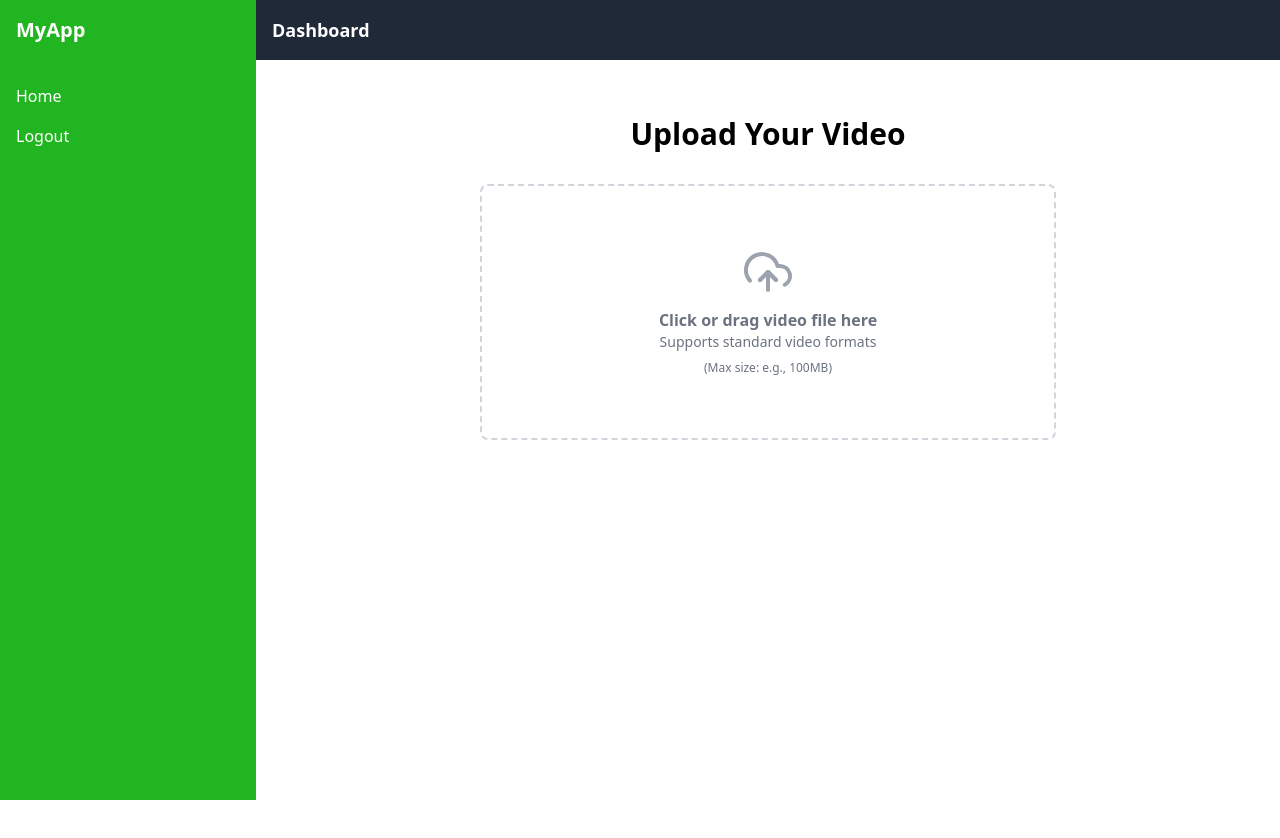
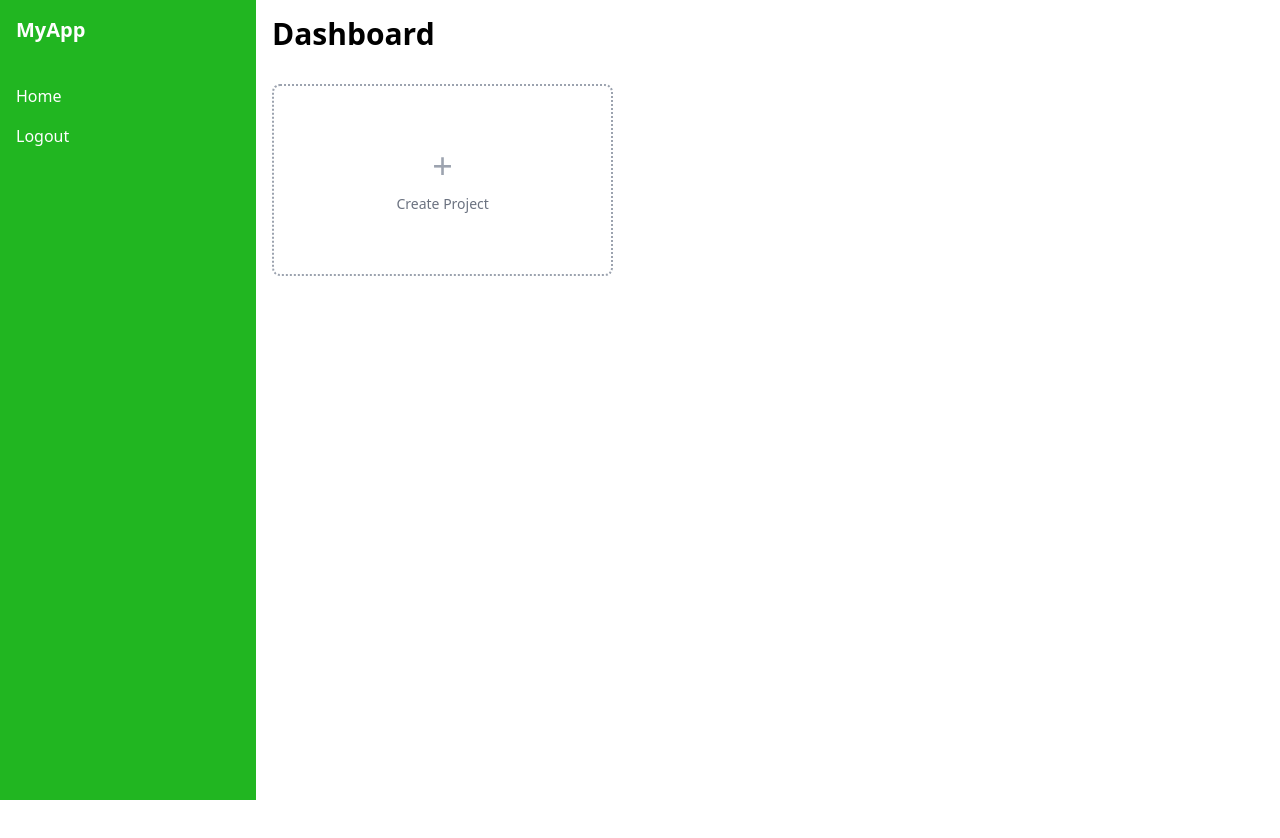
Before and after one commit to FlorianGrollich/capstone, a React (Vite) app in the folder frontend/: page / in a window 1280 px wide. Shown: the top 838 px of the page. After the commit the page ends 800 px from the top, so only its background shows below. Built offline with nearby package versions, Linux system fonts and the light colour scheme; sample sign-in values are in the browser's storage.

Commit message:
styling improve styling of create project button

```diff
--- a/frontend/src/App.tsx
+++ b/frontend/src/App.tsx
@@ -8,7 +8,7 @@ import Layout from "./components/Layout.tsx";
 import {Provider} from "react-redux";
 import store from "./store.ts";
 import AnalysisPage from "./features/Analysis/AnalysisPage.tsx";
-import FileUploadPage from "./features/Analysis/FileUploadPage.tsx";
+
 
 const App: React.FC = () => {
 
@@ -19,7 +19,7 @@ const App: React.FC = () => {
                     <Route path="/login" element={<LoginPage/>}/>
                     <Route path="/register" element={<RegistrationPage/>}/>
                     <Route element={<Layout/>}>
-                        <Route path="/" element={<FileUploadPage/>}/>
+                        <Route path="/" element={<ProjectMenu/>}/>
                         <Route path="/analysis" element={<AnalysisPage/>}/>
                         <Route path="/project" element={<ProjectMenu/>}/>
                     </Route>
--- a/frontend/src/components/Layout.tsx
+++ b/frontend/src/components/Layout.tsx
@@ -30,8 +30,8 @@ const Layout = () => {
 
 
             <div className="flex-1 flex flex-col">
-                <header className="p-4 bg-gray-800 text-white flex justify-between items-center">
-                    <h1 className="text-lg font-semibold">Dashboard</h1>
+                <header className="p-4 flex justify-between items-center">
+                    <h1 className="text-3xl font-bold">Dashboard</h1>
                 </header>
                 <main className="p-4 flex-1">
                     <Outlet/>
--- a/frontend/src/features/Project/CreateProjectButton.tsx
+++ b/frontend/src/features/Project/CreateProjectButton.tsx
@@ -1,15 +1,14 @@
 import * as React from "react";
-
 
 const CreateProjectButton: React.FC = () => {
     return (
-        <div className={"flex border-gray-500 border-2 h-1/4 w-1/6 justify-center rounded-lg"}>
-            <div className={"border-gray-500 text-2xl"}>
+        <div className="group flex flex-col items-center justify-center border-gray-400 hover:border-primary hover:bg-gray-50 cursor-pointer border-dotted border-2 h-48 aspect-video rounded-lg transition-all duration-200">
+            <div className="text-4xl text-gray-400 group-hover:text-primary transition-colors">
                 +
             </div>
-
+            <span className="text-sm text-gray-500 group-hover:text-primary mt-2 transition-colors">Create Project</span>
         </div>
-    )
-}
+    );
+};
 
 export default CreateProjectButton;
```
